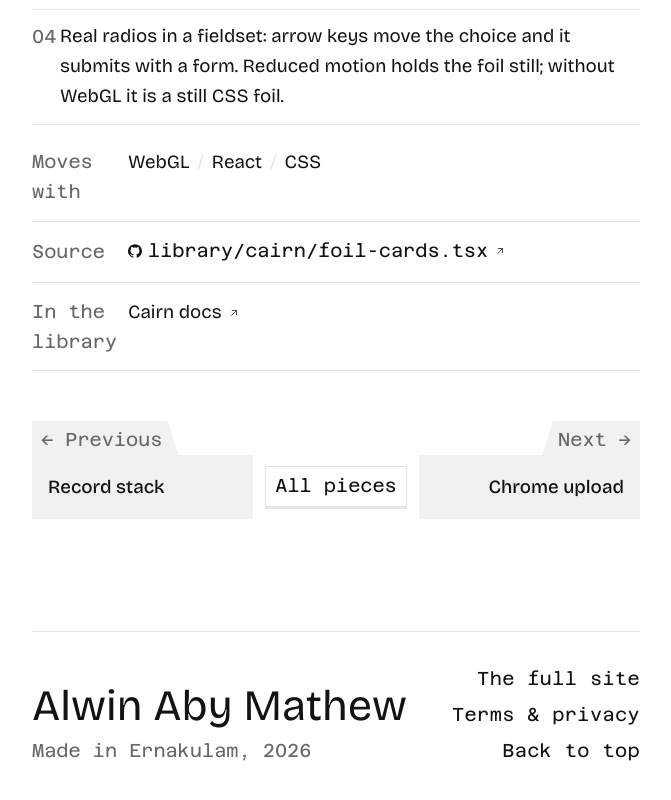
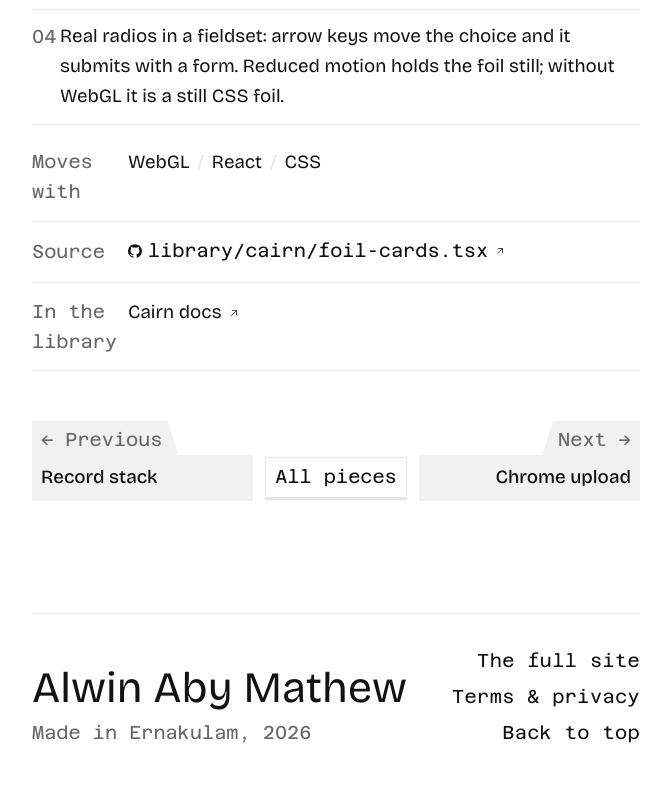
Before and after one commit to VirgoTheLord/WorkPortfolio, a Next.js app: page /compact/components/foil-cards in a window 1280 px wide. Shown: the part 1119-1919 px from the top of the page, without its empty margins (304-975 px from the left). Built offline with nearby package versions, Linux system fonts and the light colour scheme.

Commit message:
style: smaller previous and next folders
40px tall instead of 64, the names a step smaller and lined up with their
tabs' labels.

```diff
--- a/src/components/sections/compact.css
+++ b/src/components/sections/compact.css
@@ -2083,10 +2083,12 @@ a.cp-line:hover > .cp-meta {
   display: flex;
   flex-direction: column;
   justify-content: center;
-  min-height: calc(var(--spacing) * 16);
-  padding: calc(var(--spacing) * 4);
+  min-height: calc(var(--spacing) * 10);
+  /* The name lines up with its tab's label above it. */
+  padding: calc(var(--spacing) * 2) calc(var(--spacing) * 2.25);
   background-color: color-mix(in oklab, var(--color-fg) 5%, var(--color-bg));
   font-family: var(--font-display);
+  font-size: var(--text-sm);
   font-weight: 500;
   transition:
     color var(--duration-base) var(--ease-expo),
```
